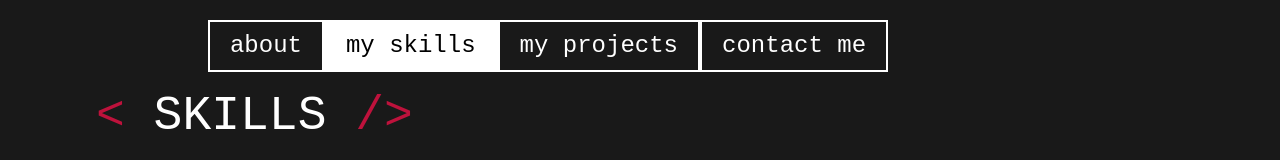
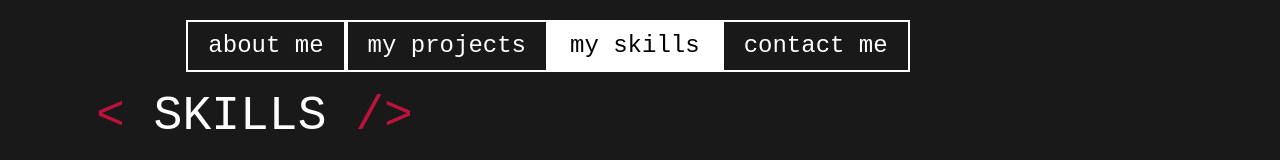
Before and after one commit to amrinaas/portfolio-web, a React (Create React App) app: page /skills in a window 1280 px wide. Shown: the top 160 px of the page. Built offline with nearby package versions, Linux system fonts and the light colour scheme; some icons are missing.

Commit message:
Change label

```diff
--- a/src/components/Layout.js
+++ b/src/components/Layout.js
@@ -10,9 +10,9 @@ const Layout = (props) => {
 
         {/* Link */}
         <ul className='flex justify-center lg:text-2xl text-lg'>
-          <Navlink href={'/'}>about</Navlink>
+          <Navlink href={'/'}>about me</Navlink>
+          <Navlink href={'/projects'}>my projects</Navlink>
           <Navlink href={'/skills'}>my skills</Navlink>
-          <Navlink href={'/projects'}>my projects</Navlink>
           <Navlink href={'/contact'}>contact me</Navlink>
         </ul>
 
```
